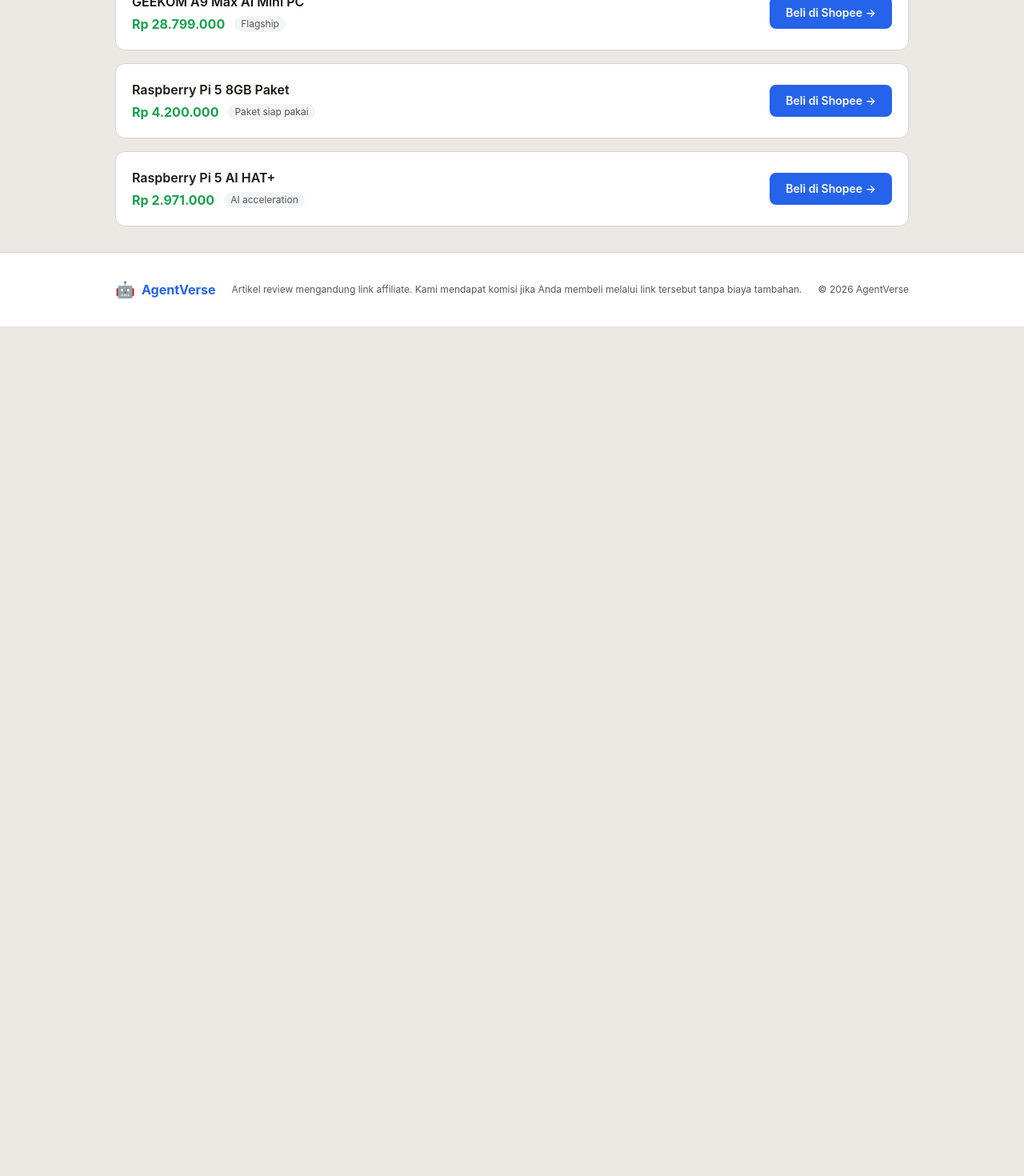
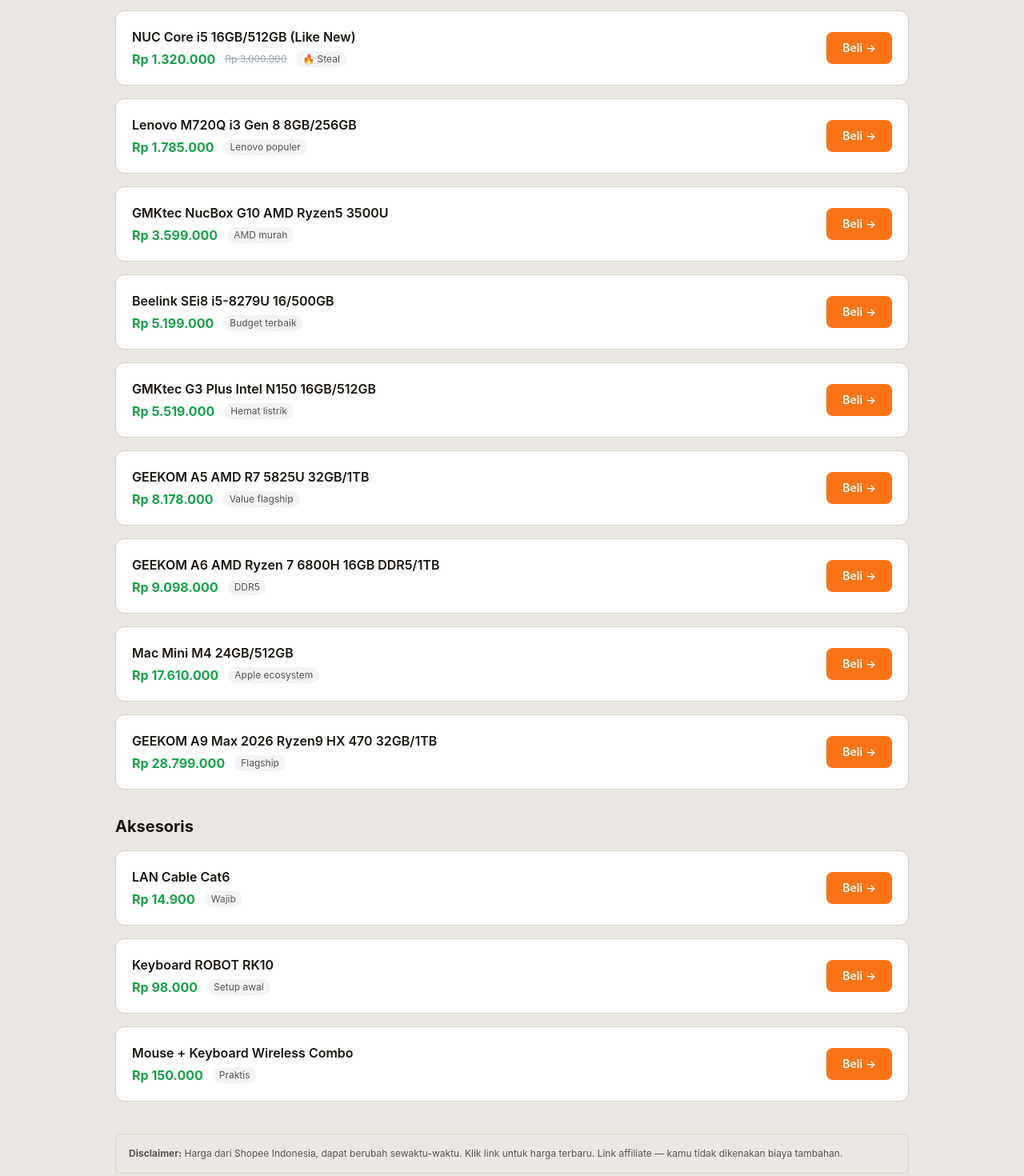
Before and after one commit to mpwridd/agentverse, a Next.js app: page /deals in a window 1280 px wide. Shown: the part 440-1910 px from the top of the page at 80% size. Before the commit the page ends 848 px from the top, so only its background shows below. Built offline with nearby package versions, Linux system fonts and the light colour scheme.

Commit message:
fix: 11 Mini PC (bukan 12) + deals page harga real

```diff
--- a/src/app/deals/page.tsx
+++ b/src/app/deals/page.tsx
@@ -4,22 +4,119 @@
 };
 
 const deals = [
-  { name: "Beelink SEi8 i5 16/500GB", price: "Rp 2.799.000", note: "Budget terbaik", url: "https://shopee.co.id/Beelink-SEi8-i.1070891797.20293439189?mmp_pid=an_11360871961&utm_source=an_11360871961&utm_medium=affiliates" },
-  { name: "Beelink SEi10 i5 16/1TB", price: "Rp 3.299.000", note: "Best value", url: "https://shopee.co.id/Beelink-SEi10-i.15438867.22681138325?mmp_pid=an_11360871961&utm_source=an_11360871961&utm_medium=affiliates" },
-  { name: "GEEKOM A9 Max AI Mini PC", price: "Rp 28.799.000", note: "Flagship", url: "https://shopee.co.id/GEEKOM-A9-Max-i.1412305006.55103108854?mmp_pid=an_11360871961&utm_source=an_11360871961&utm_medium=affiliates" },
-  { name: "Raspberry Pi 5 8GB Paket", price: "Rp 4.200.000", note: "Paket siap pakai", url: "https://shopee.co.id/Raspberry-Pi-5-8GB-i.995354751.27455041254?mmp_pid=an_11360871961&utm_source=an_11360871961&utm_medium=affiliates" },
-  { name: "Raspberry Pi 5 AI HAT+", price: "Rp 2.971.000", note: "AI acceleration", url: "https://shopee.co.id/Raspberry-Pi-5-AI-HAT-i.27499686.28674224294?mmp_pid=an_11360871961&utm_source=an_11360871961&utm_medium=affiliates" },
+  {
+    name: "Dell OptiPlex 3050 i5-6500T 8GB/256GB",
+    price: "Rp 650.000",
+    oldPrice: "Rp 1.800.000",
+    note: "🔥 Best Deal",
+    url: "https://s.shopee.co.id/1gFok4DBKV?mmp_pid=an_11360871961&utm_source=an_11360871961&utm_medium=affiliates",
+  },
+  {
+    name: "Lenovo M910q i5 Gen 7 8GB/256GB",
+    price: "Rp 869.000",
+    oldPrice: "Rp 1.500.000",
+    note: "Budget King",
+    url: "https://s.shopee.co.id/2BC5Je6aDR?mmp_pid=an_11360871961&utm_source=an_11360871961&utm_medium=affiliates",
+  },
+  {
+    name: "NUC Core i5 16GB/512GB (Like New)",
+    price: "Rp 1.320.000",
+    oldPrice: "Rp 3.000.000",
+    note: "🔥 Steal",
+    url: "https://s.shopee.co.id/LkR9aEfKX?mmp_pid=an_11360871961&utm_source=an_11360871961&utm_medium=affiliates",
+  },
+  {
+    name: "Lenovo M720Q i3 Gen 8 8GB/256GB",
+    price: "Rp 1.785.000",
+    note: "Lenovo populer",
+    url: "https://s.shopee.co.id/LkRFjJlpD?mmp_pid=an_11360871961&utm_source=an_11360871961&utm_medium=affiliates",
+  },
+  {
+    name: "GMKtec NucBox G10 AMD Ryzen5 3500U",
+    price: "Rp 3.599.000",
+    note: "AMD murah",
+    url: "https://s.shopee.co.id/1LcyKjX6r4?mmp_pid=an_11360871961&utm_source=an_11360871961&utm_medium=affiliates",
+  },
+  {
+    name: "Beelink SEi8 i5-8279U 16/500GB",
+    price: "Rp 5.199.000",
+    note: "Budget terbaik",
+    url: "https://s.shopee.co.id/4Va06EWqTK?mmp_pid=an_11360871961&utm_source=an_11360871961&utm_medium=affiliates",
+  },
+  {
+    name: "GMKtec G3 Plus Intel N150 16GB/512GB",
+    price: "Rp 5.519.000",
+    note: "Hemat listrik",
+    url: "https://s.shopee.co.id/6L1eHtSMBK?mmp_pid=an_11360871961&utm_source=an_11360871961&utm_medium=affiliates",
+  },
+  {
+    name: "GEEKOM A5 AMD R7 5825U 32GB/1TB",
+    price: "Rp 8.178.000",
+    note: "Value flagship",
+    url: "https://s.shopee.co.id/2LVVWPkofH?mmp_pid=an_11360871961&utm_source=an_11360871961&utm_medium=affiliates",
+  },
+  {
+    name: "GEEKOM A6 AMD Ryzen 7 6800H 16GB DDR5/1TB",
+    price: "Rp 9.098.000",
+    note: "DDR5",
+    url: "https://s.shopee.co.id/7pqS4YkAuO?mmp_pid=an_11360871961&utm_source=an_11360871961&utm_medium=affiliates",
+  },
+  {
+    name: "Mac Mini M4 24GB/512GB",
+    price: "Rp 17.610.000",
+    note: "Apple ecosystem",
+    url: "https://s.shopee.co.id/1BJY9Fv8iu?mmp_pid=an_11360871961&utm_source=an_11360871961&utm_medium=affiliates",
+  },
+  {
+    name: "GEEKOM A9 Max 2026 Ryzen9 HX 470 32GB/1TB",
+    price: "Rp 28.799.000",
+    note: "Flagship",
+    url: "https://s.shopee.co.id/809sGuV3pV?mmp_pid=an_11360871961&utm_source=an_11360871961&utm_medium=affiliates",
+  },
+];
+
+const accessories = [
+  {
+    name: "LAN Cable Cat6",
+    price: "Rp 14.900",
+    note: "Wajib",
+    url: "https://s.shopee.co.id/20sf7WWbrv?mmp_pid=an_11360871961&utm_source=an_11360871961&utm_medium=affiliates",
+  },
+  {
+    name: "Keyboard ROBOT RK10",
+    price: "Rp 98.000",
+    note: "Setup awal",
+    url: "https://s.shopee.co.id/1VwOXoz07t?mmp_pid=an_11360871961&utm_source=an_11360871961&utm_medium=affiliates",
+  },
+  {
+    name: "Mouse + Keyboard Wireless Combo",
+    price: "Rp 150.000",
+    note: "Praktis",
+    url: "https://s.shopee.co.id/9zuwlk2YL0?mmp_pid=an_11360871961&utm_source=an_11360871961&utm_medium=affiliates",
+  },
 ];
 
 export default function DealsPage() {
   return (
     <div>
-      <h1 className="text-3xl font-bold mb-2">🔥 Deals</h1>
+      <h1
+        className="text-3xl font-bold mb-2"
+        style={{ color: "var(--text-primary)" }}
+      >
+        🔥 Deals
+      </h1>
       <p className="mb-8" style={{ color: "var(--text-secondary)" }}>
-        Deal terbaik untuk hardware AI agent.
+        Harga real-time dari Shopee Indonesia. Terakhir update: Mei 2026.
       </p>
 
-      <div className="space-y-4">
+      {/* Mini PC Deals */}
+      <h2
+        className="text-xl font-bold mb-4"
+        style={{ color: "var(--text-primary)" }}
+      >
+        Mini PC
+      </h2>
+      <div className="space-y-4 mb-8">
         {deals.map((deal) => (
           <div
             key={deal.name}
@@ -27,10 +124,23 @@
             style={{ borderColor: "var(--border)" }}
           >
             <div>
-              <h4 className="font-semibold" style={{ color: "var(--text-primary)" }}>{deal.name}</h4>
+              <h4
+                className="font-semibold"
+                style={{ color: "var(--text-primary)" }}
+              >
+                {deal.name}
+              </h4>
               <div className="flex items-center gap-3 mt-1">
                 <span className="font-bold text-green-600">{deal.price}</span>
-                <span className="text-xs px-2 py-0.5 rounded-full bg-gray-100" style={{ color: "var(--text-secondary)" }}>
+                {deal.oldPrice && (
+                  <span className="text-xs line-through text-gray-400">
+                    {deal.oldPrice}
+                  </span>
+                )}
+                <span
+                  className="text-xs px-2 py-0.5 rounded-full bg-gray-100"
+                  style={{ color: "var(--text-secondary)" }}
+                >
                   {deal.note}
                 </span>
               </div>
@@ -39,13 +149,71 @@
               href={deal.url}
               target="_blank"
               rel="noopener noreferrer nofollow"
-              className="shrink-0 px-5 py-2.5 rounded-lg text-sm font-semibold bg-blue-600 text-white hover:bg-blue-700 transition"
+              className="shrink-0 px-5 py-2.5 rounded-lg text-sm font-semibold bg-orange-500 text-white hover:bg-orange-600 transition"
             >
-              Beli di Shopee →
+              Beli →
             </a>
           </div>
         ))}
       </div>
+
+      {/* Accessories */}
+      <h2
+        className="text-xl font-bold mb-4"
+        style={{ color: "var(--text-primary)" }}
+      >
+        Aksesoris
+      </h2>
+      <div className="space-y-4">
+        {accessories.map((acc) => (
+          <div
+            key={acc.name}
+            className="bg-white rounded-xl p-5 flex items-center justify-between gap-4 border hover:shadow-md transition"
+            style={{ borderColor: "var(--border)" }}
+          >
+            <div>
+              <h4
+                className="font-semibold"
+                style={{ color: "var(--text-primary)" }}
+              >
+                {acc.name}
+              </h4>
+              <div className="flex items-center gap-3 mt-1">
+                <span className="font-bold text-green-600">{acc.price}</span>
+                <span
+                  className="text-xs px-2 py-0.5 rounded-full bg-gray-100"
+                  style={{ color: "var(--text-secondary)" }}
+                >
+                  {acc.note}
+                </span>
+              </div>
+            </div>
+            <a
+              href={acc.url}
+              target="_blank"
+              rel="noopener noreferrer nofollow"
+              className="shrink-0 px-5 py-2.5 rounded-lg text-sm font-semibold bg-orange-500 text-white hover:bg-orange-600 transition"
+            >
+              Beli →
+            </a>
+          </div>
+        ))}
+      </div>
+
+      {/* Disclaimer */}
+      <div
+        className="mt-10 p-4 rounded-lg border text-xs"
+        style={{
+          borderColor: "var(--border)",
+          color: "var(--text-secondary)",
+        }}
+      >
+        <p>
+          <strong>Disclaimer:</strong> Harga dari Shopee Indonesia, dapat
+          berubah sewaktu-waktu. Klik link untuk harga terbaru. Link affiliate —
+          kamu tidak dikenakan biaya tambahan.
+        </p>
+      </div>
     </div>
   );
 }
--- a/src/app/reviews/mini-pc-ai-terbaik-2026/page.tsx
+++ b/src/app/reviews/mini-pc-ai-terbaik-2026/page.tsx
@@ -1,7 +1,7 @@
 import type { Metadata } from "next";
 import Link from "next/link";
 
-const title = "12 Mini PC Terbaik untuk Proxmox & AI Agent Server 2026";
+const title = "11 Mini PC Terbaik untuk Proxmox & AI Agent Server 2026";
 const description =
   "Rekomendasi Mini PC terbaik untuk dijadikan server Proxmox. Jalankan AI Agent, VM, container, dan self-hosted services 24/7 di rumah.";
 
@@ -139,7 +139,7 @@
         className="text-3xl font-bold mb-4"
         style={{ color: "var(--text-primary)" }}
       >
-        12 Mini PC Terbaik untuk Proxmox & AI Agent Server 2026
+        11 Mini PC Terbaik untuk Proxmox & AI Agent Server 2026
       </h1>
 
       <p className="mb-6" style={{ color: "var(--text-secondary)" }}>
```
